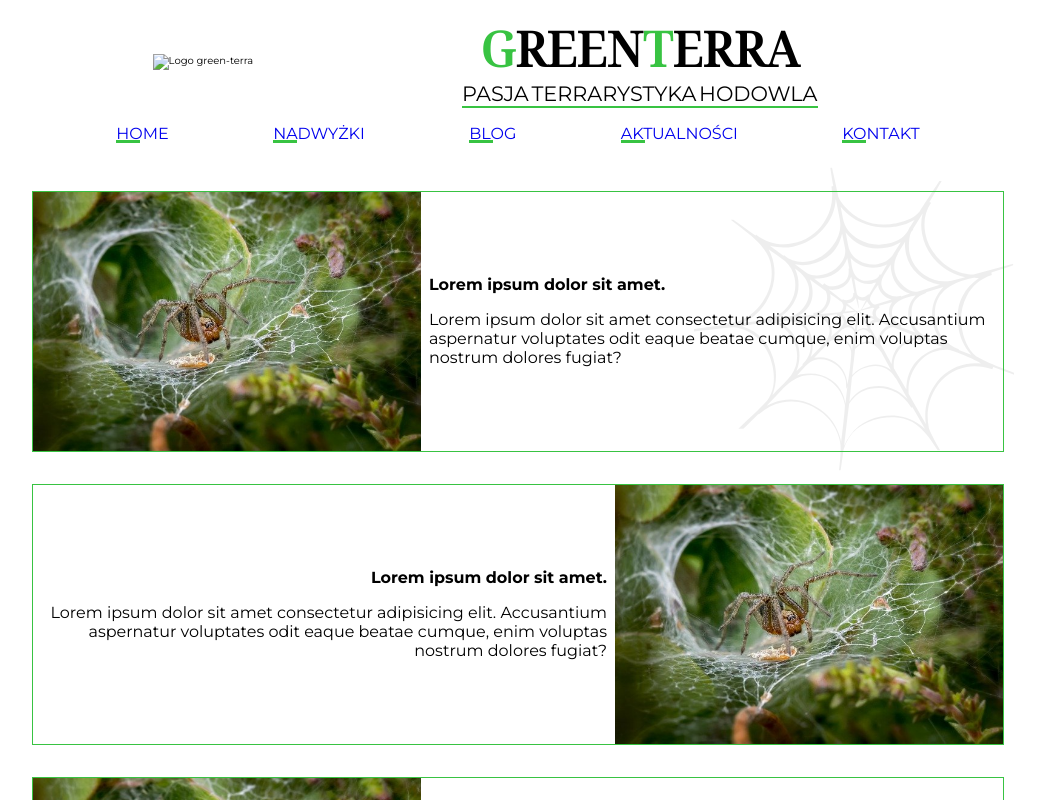
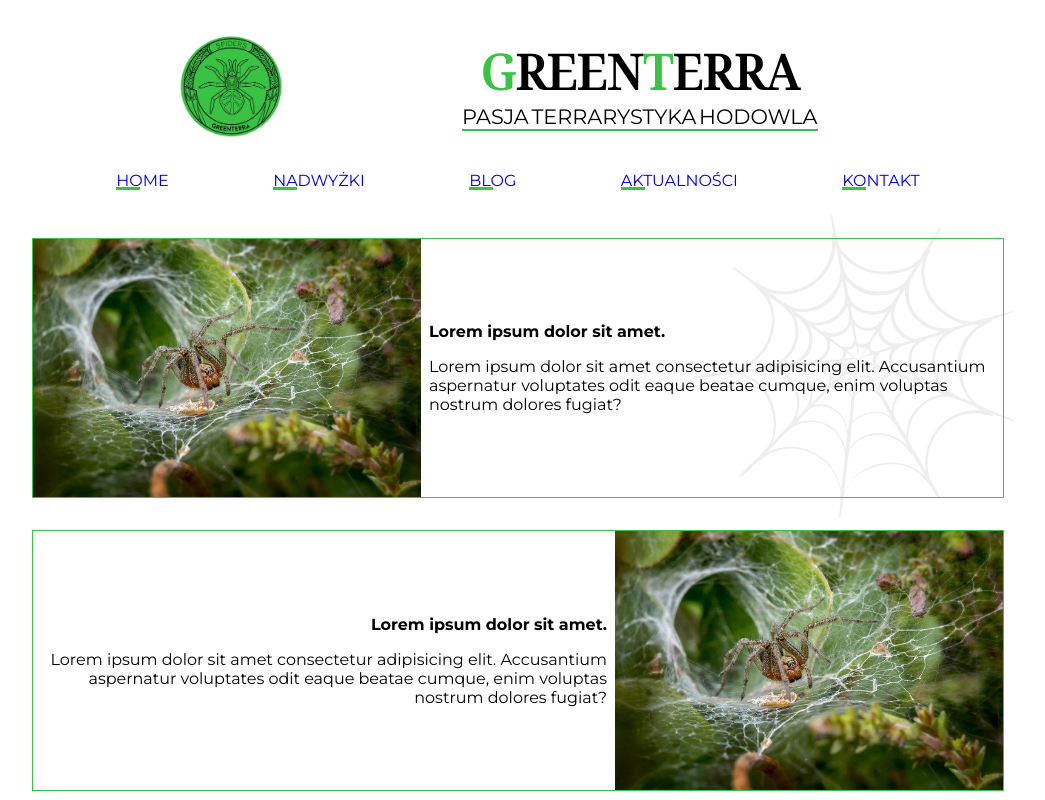
Before and after one commit to barciik/prev, a plain HTML site: page index.html in a window 1280 px wide. Shown: the top 800 px of the page, without its empty margins (122-1167 px from the left). Drawn offline with Linux system fonts and the light colour scheme.

Commit message:
Update index.html

```diff
--- a/index.html
+++ b/index.html
@@ -20,7 +20,7 @@
 				<div class="title">
 					<img
 						class="logo"
-						src="./src/img/green-terra-logo.jpg"
+						src="./dist/img/green-terra-logo.jpg"
 						alt="Logo green-terra"
 					/>
 					<div class="column">
```
